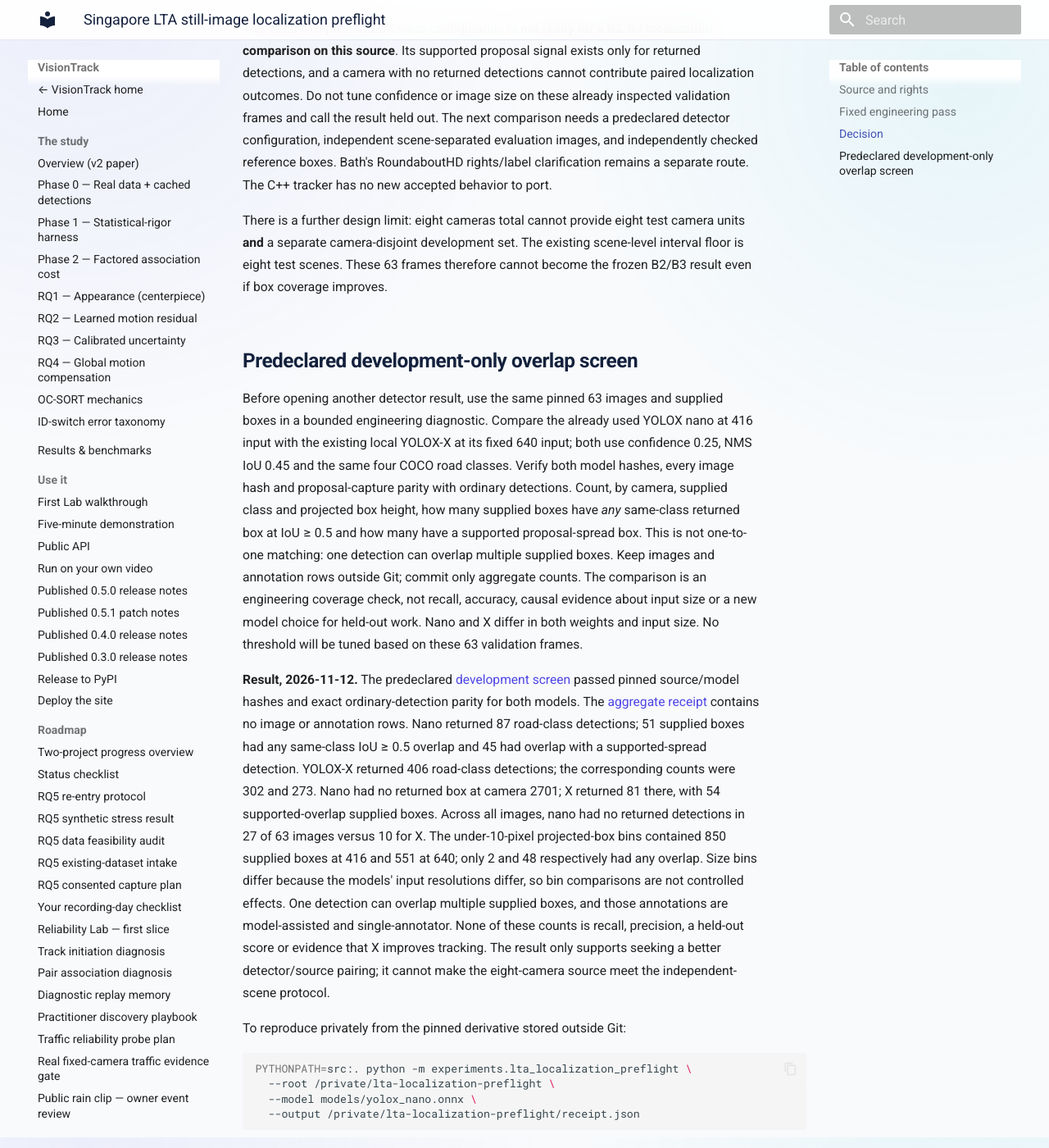
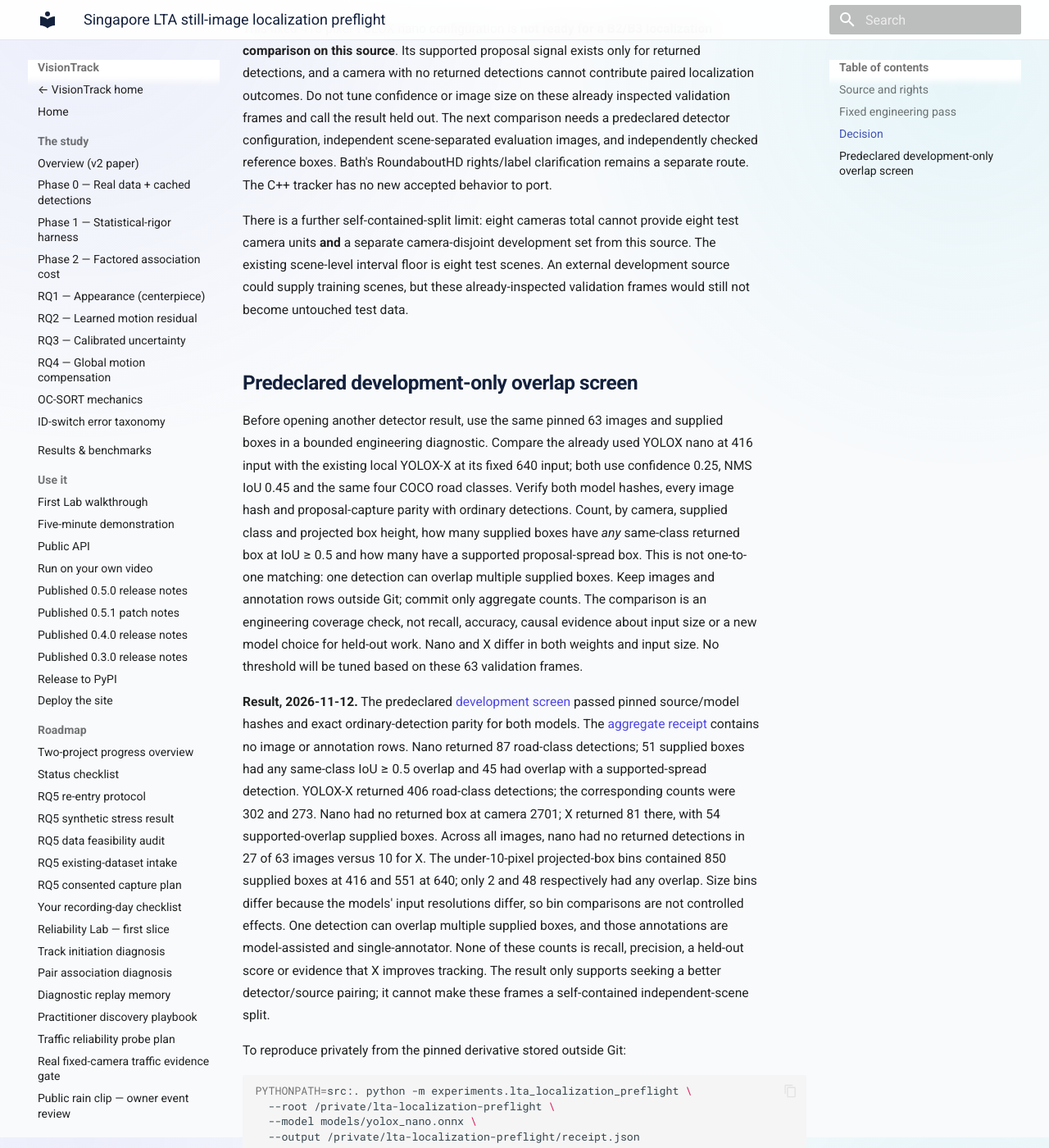
Before and after one commit to hulagerushikesh/visiontrack, an MkDocs documentation site: the page built from docs/LTA_LOCALIZATION_PREFLIGHT.md, in a window 1280 px wide and 1400 px high, scrolled down 1413 px. Shown: the whole window at 82% size. Built offline with MkDocs 1.6.1 and Material for MkDocs 9.7.7, drawn with Linux system fonts in a browser that asks for light colours.

Commit message:
Clarify scope of LTA camera split limit

```diff
--- a/docs/LTA_LOCALIZATION_PREFLIGHT.md
+++ b/docs/LTA_LOCALIZATION_PREFLIGHT.md
@@ -60,10 +60,11 @@
 Bath's RoundaboutHD rights/label clarification remains a separate route. The
 C++ tracker has no new accepted behavior to port.
 
-There is a further design limit: eight cameras total cannot provide eight
-test camera units **and** a separate camera-disjoint development set. The
-existing scene-level interval floor is eight test scenes. These 63 frames
-therefore cannot become the frozen B2/B3 result even if box coverage improves.
+There is a further self-contained-split limit: eight cameras total cannot
+provide eight test camera units **and** a separate camera-disjoint development
+set from this source. The existing scene-level interval floor is eight test
+scenes. An external development source could supply training scenes, but these
+already-inspected validation frames would still not become untouched test data.
 
 ## Predeclared development-only overlap screen
 
@@ -97,7 +98,7 @@
 those annotations are model-assisted and single-annotator. None of these
 counts is recall, precision, a held-out score or evidence that X improves
 tracking. The result only supports seeking a better detector/source pairing;
-it cannot make the eight-camera source meet the independent-scene protocol.
+it cannot make these frames a self-contained independent-scene split.
 
 To reproduce privately from the pinned derivative stored outside Git:
 
```
Also changed, not shown: docs/LOCALIZATION_SIGNAL_AUDIT.md (+2 -1 lines), docs/NEXT_STEPS.md (+4 -2 lines).
